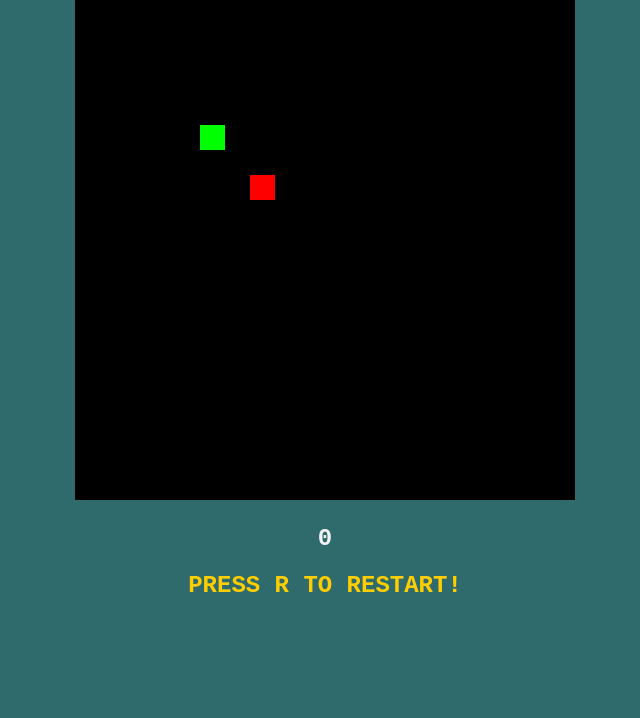
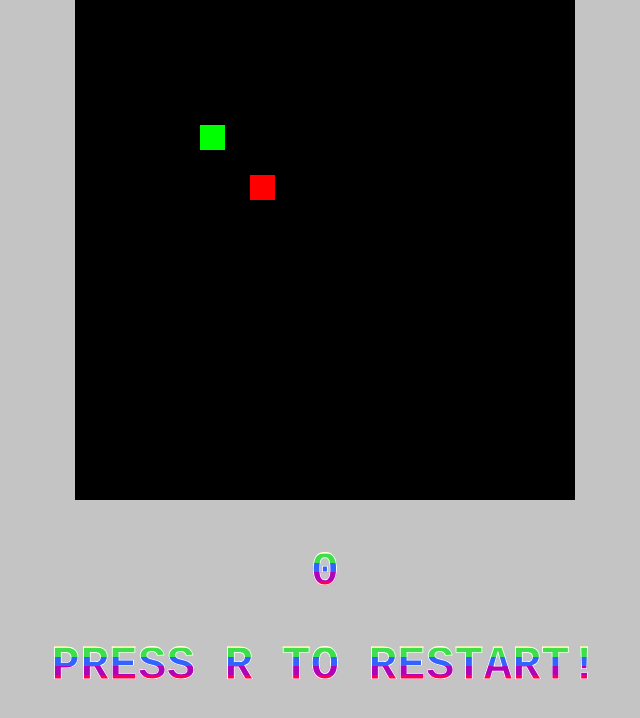
Before and after one commit to ohnib/Jogo-da-cobrinha, a plain HTML site: page index.html in a window 1280 px wide. Shown: the part 80-798 px from the top of the page, without its empty margins (315-955 px from the left). Drawn offline with Linux system fonts and the light colour scheme.

Commit message:
Rainbow effects ✨

```diff
--- a/style.css
+++ b/style.css
@@ -1,20 +1,54 @@
-:root{
- --primaria: #AF1E2D;
- --secundaria: #FFCE00;
- --escuro: #171717;
- --clara: #F3F3F3;
+:root {
+    --primaria: #AF1E2D;
+    --secundaria: #FFCE00;
+    --escuro: #171717;
+    --clara: #F3F3F3;
 }
 
-body{
+body {
     text-align: center;
-    background-color: #2f6b6d;
+    background-color: #C4C4C4;
     font-family: 'Courier New', Courier, monospace;
 }
 
-[data-score]{
-    color:var(--clara);
+[data-score] {
+    font-size: 3rem;
+    background: -webkit-linear-gradient(#fd004c 16.7%,
+            #fe9000 16.7%,
+            #fe9000 33.4%,
+            #fff020 50.1%,
+            #fff020 50.1%,
+            #3edf4b 50.1%,
+            #3edf4b 66.8%,
+            #3363ff 66.8%,
+            #3363ff 83.5%,
+            #b102b7 83.5%);
+    -webkit-background-clip: text;
+    -webkit-text-fill-color: transparent;
+    animation: rainbow 50s linear infinite;
+    -webkit-text-stroke: 0.02em #fff;
 }
 
-[data-restart]{
-    color:var(--secundaria);
+[data-restart] {
+    font-size: 3rem;
+    background: -webkit-linear-gradient(#fd004c 16.7%,
+            #fe9000 16.7%,
+            #fe9000 33.4%,
+            #fff020 50.1%,
+            #fff020 50.1%,
+            #3edf4b 50.1%,
+            #3edf4b 66.8%,
+            #3363ff 66.8%,
+            #3363ff 83.5%,
+            #b102b7 83.5%);
+    -webkit-background-clip: text;
+    -webkit-text-fill-color: transparent;
+    animation: rainbow 50s linear infinite;
+    -webkit-text-stroke: 0.02em #fff;
 }
+
+@keyframes rainbow {
+    100%{
+        background-position: 0 30em;
+    }
+}
```
Also changed, not shown: index.js (line endings or trailing spaces).
